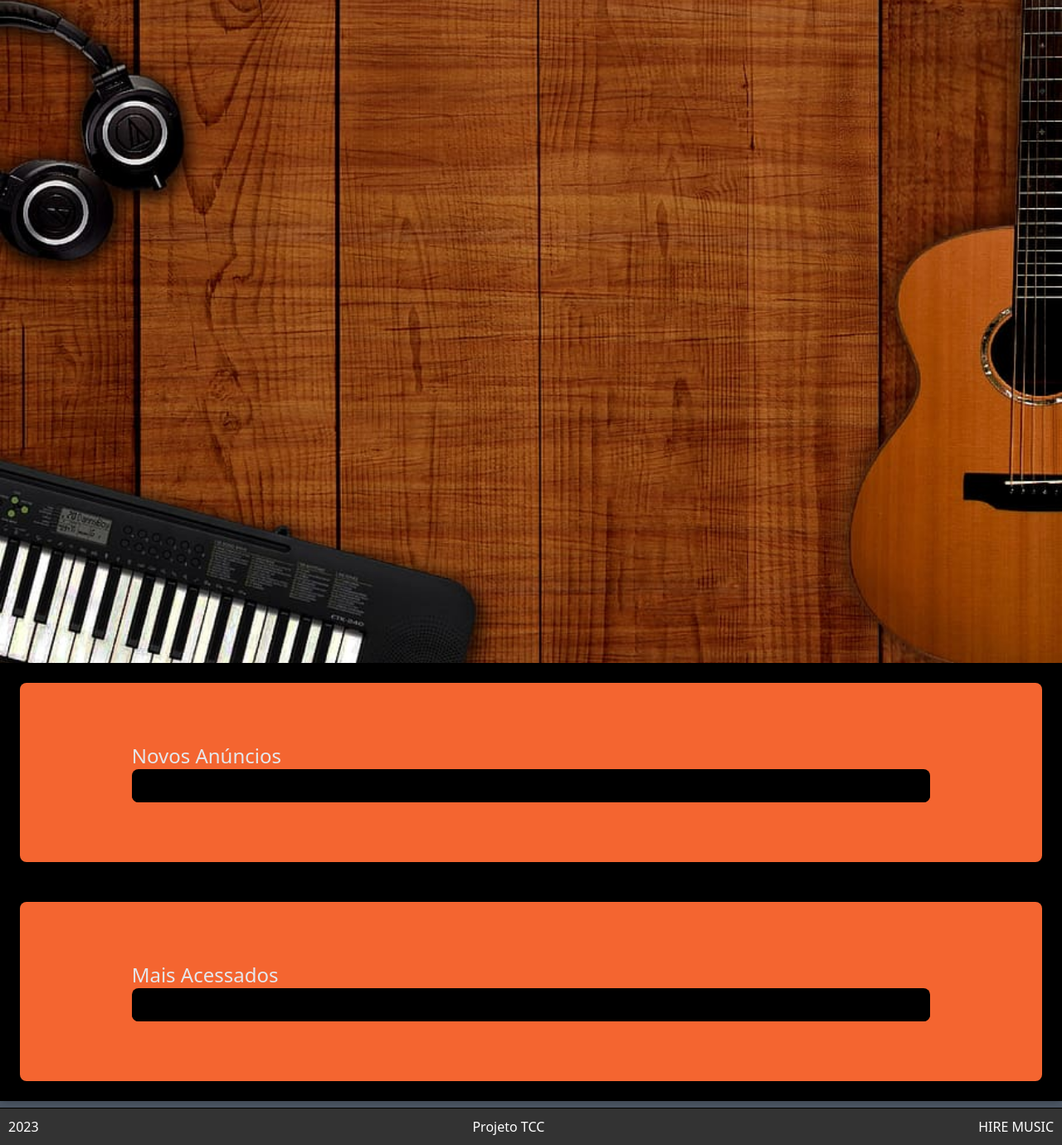
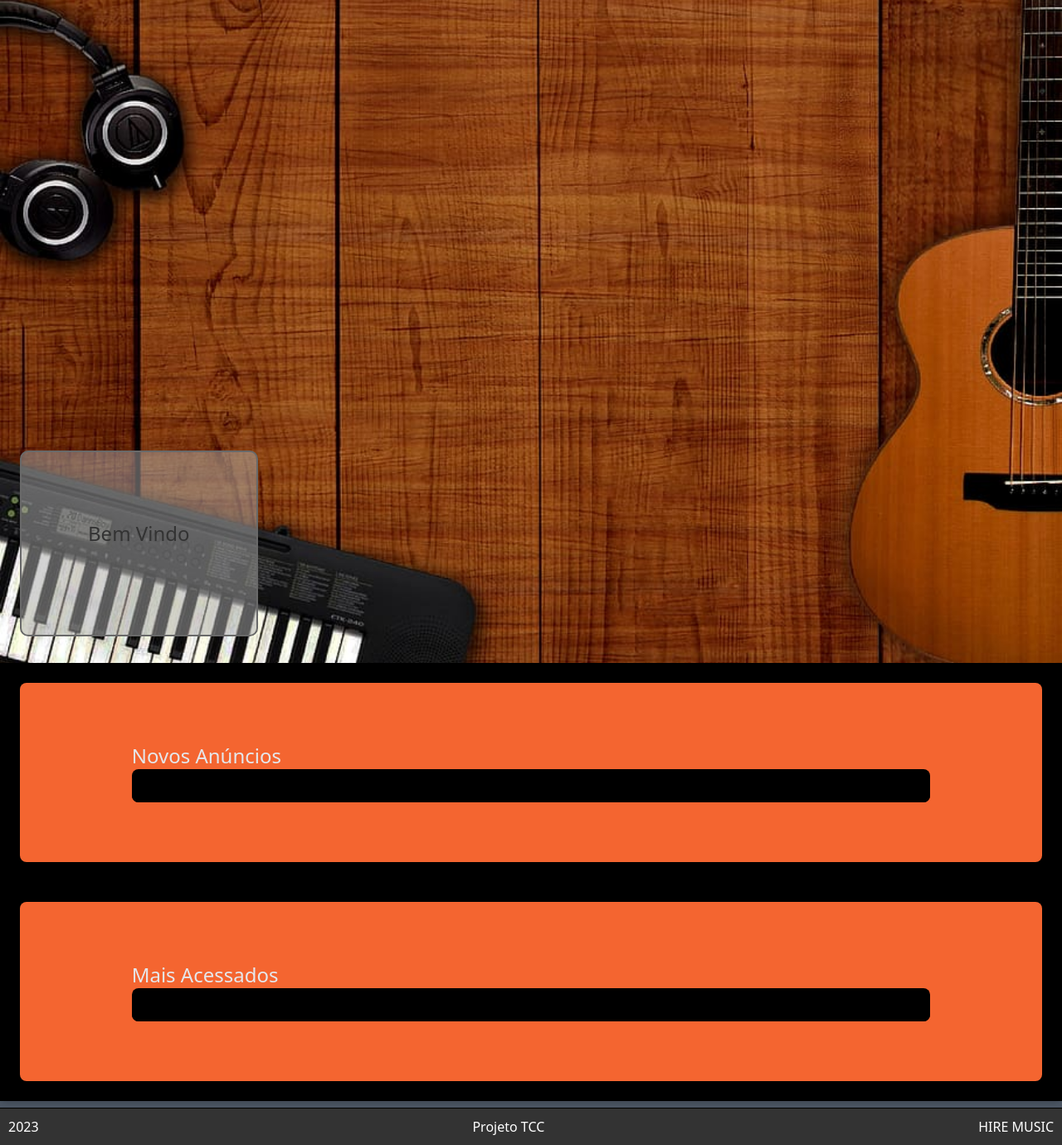
Before and after one commit to DrinkDice/ProjetoTccSite, a Django app: template hmusic/templates/homepage.html in a window 1280 px wide. Shown: the part 76-1456 px from the top of the page at 83% size. Run offline with Django 4.2, Linux system fonts and the light colour scheme; the template is opened without the code that fills it, so the values that code supplies are empty; some libraries are stand-ins or nearby versions.

Commit message:
Text ainda não centralizado

```diff
--- a/hmusic/templates/homepage.html
+++ b/hmusic/templates/homepage.html
@@ -17,6 +17,8 @@ html {
 body {
   margin: 0;
   background-color: #000;
+  justify-content: center;
+  align-items: center;
 }
 
 h1 {
@@ -90,7 +92,20 @@ h1 {
     font-size: 2.5rem; /* Você pode ajustar o valor de "2.5rem" para aumentar ou diminuir o tamanho da fonte conforme desejado */
     /* Outras propriedades de estilo para o elemento h2, se necessário */
   }
+  .welcome-container {
+      display: inline-block;
+      padding: 80px;
+      background-color: rgba(169, 169, 169, 0.5); /* Cinza translúcido */
+      border: 2px solid #696969; /* Cor do contorno cinza */
+      border-radius: 10px;
+      text-align: center;
 
+    }
+
+    .welcome-text {
+      font-size: 24px;
+      color: #333;
+    }
 
 
 </style>
@@ -100,10 +115,10 @@ h1 {
     <h1>Essa é a homepage do site</h1>
 <main class='bg-primary_black min-h-screen w-full border-gray-600 border-b-8'>
         <section class="h-screen relative bg-no-repeat pb-8 pl-6 flex items-end bg-cover" style="background-image: url('{% static 'images/FundoTcc.jpg' %}');">
-            <div>
-                <h2 class="text-6xl font-semibold text-white my-4">
-
-                </h2>
+            <div class="welcome-container">
+                <p class="welcome-text">
+                  Bem Vindo
+                </p>
                 <p class=" w-11/12 md:w-5/12 font-medium text-white my-4">
                 </p>
             </div>
```
